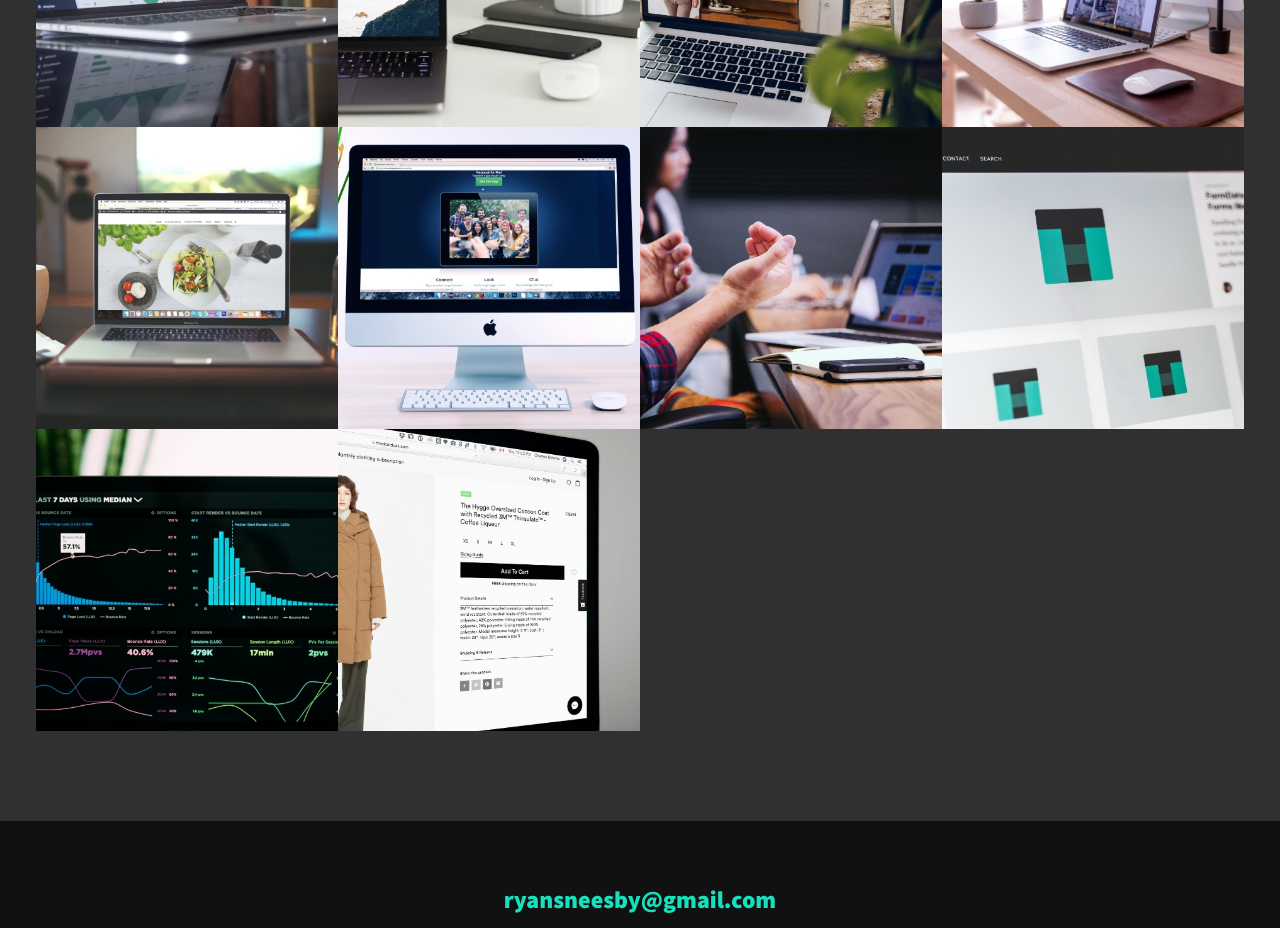
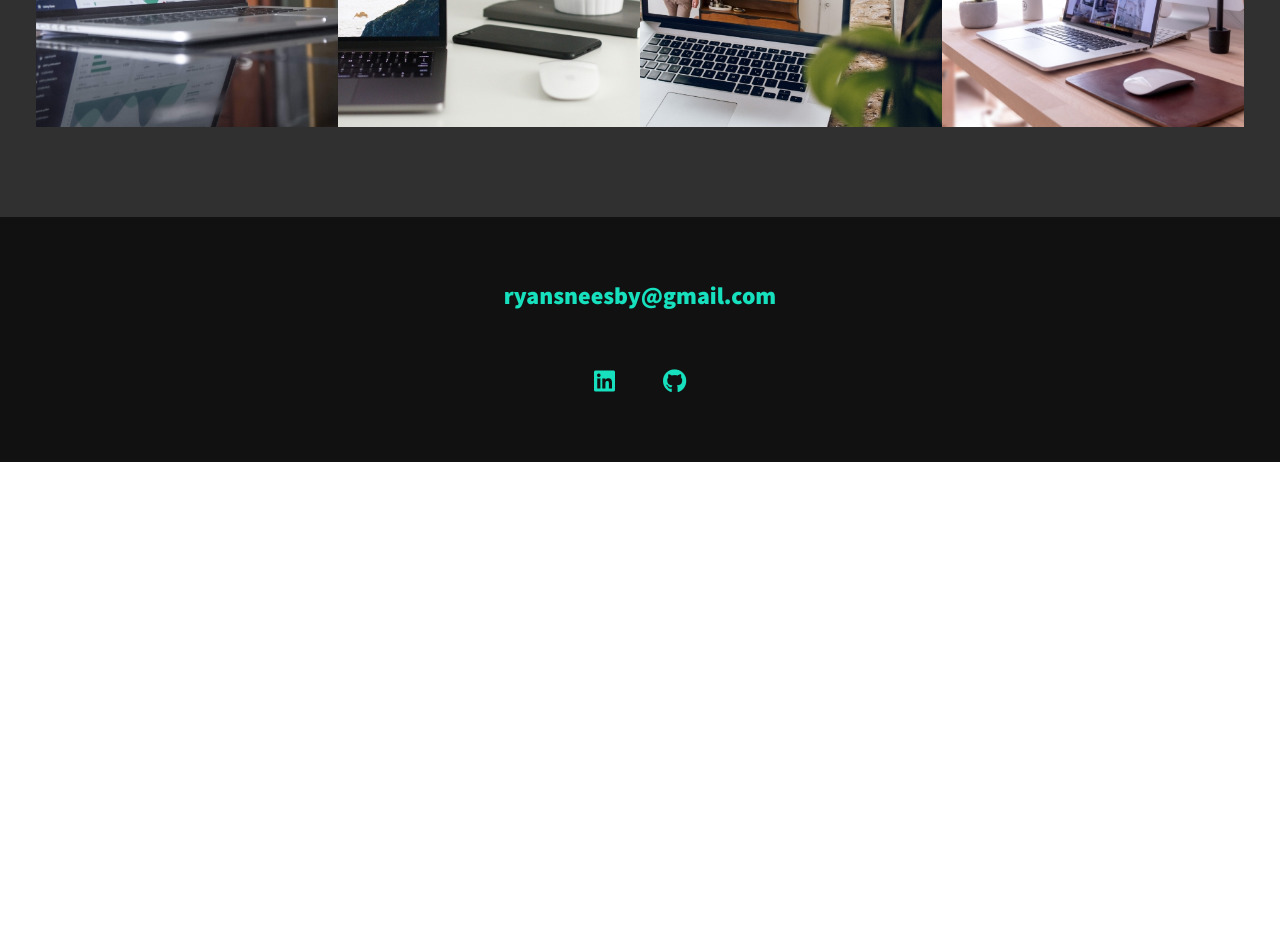
Before and after one commit to rsneesby/rsneesby.github.io, a plain HTML site: page index.html in a window 1280 px wide. Shown: the part 1940-2868 px from the top of the page. After the commit the page ends 2402 px from the top, so only its background shows below. Drawn offline with nearby package versions, Linux system fonts and the light colour scheme.

Commit message:
Update index.html

```diff
--- a/index.html
+++ b/index.html
@@ -104,35 +104,7 @@
                     <img src="img/portfolio-04.jpg" alt="" class="portfolio__img">
                 </a>
 
-                <!-- Portfolio item 05 -->
-                <a href="portfolio-item.html" class="portfolio__item">
-                    <img src="img/portfolio-05.jpg" alt="" class="portfolio__img">
-                </a>
 
-                <!-- Portfolio item 06 -->
-                <a href="portfolio-item.html" class="portfolio__item">
-                    <img src="img/portfolio-06.jpg" alt="" class="portfolio__img">
-                </a>
-
-                <!-- Portfolio item 07 -->
-                <a href="portfolio-item.html" class="portfolio__item">
-                    <img src="img/portfolio-07.jpg" alt="" class="portfolio__img">
-                </a>
-
-                <!-- Portfolio item 08 -->
-                <a href="#" class="portfolio__item">
-                    <img src="img/portfolio-08.jpg" alt="" class="portfolio__img">
-                </a>
-
-                <!-- Portfolio item 09 -->
-                <a href="#" class="portfolio__item">
-                    <img src="img/portfolio-09.jpg" alt="" class="portfolio__img">
-                </a>
-
-                <!-- Portfolio item 0 0-->
-                <a href="#" class="portfolio__item">
-                    <img src="img/portfolio-10.jpg" alt="" class="portfolio__img">
-                </a>
             </div>
         </section>
 
```
